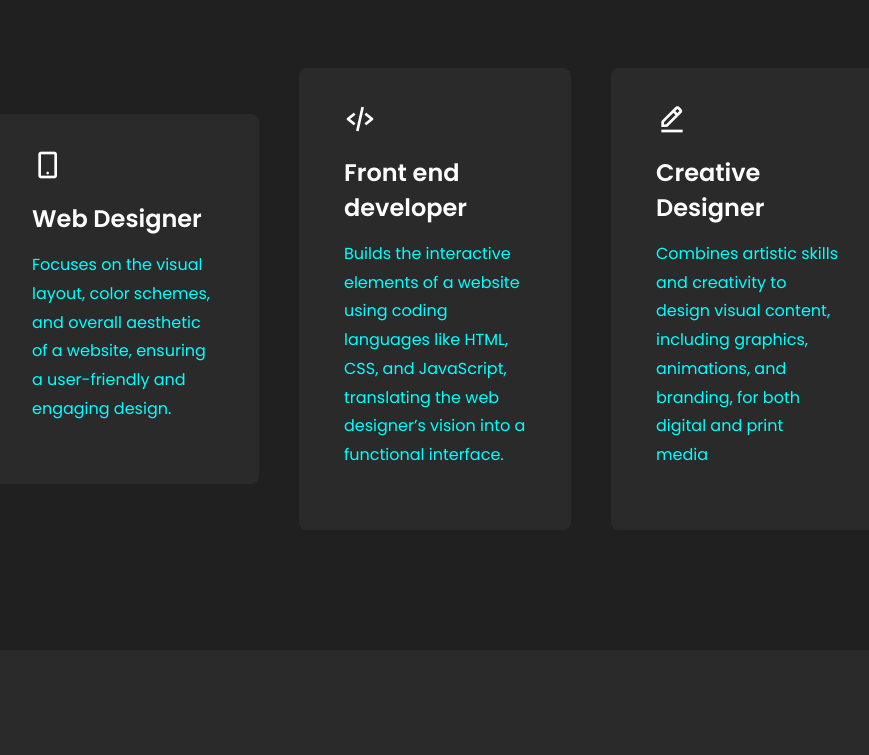
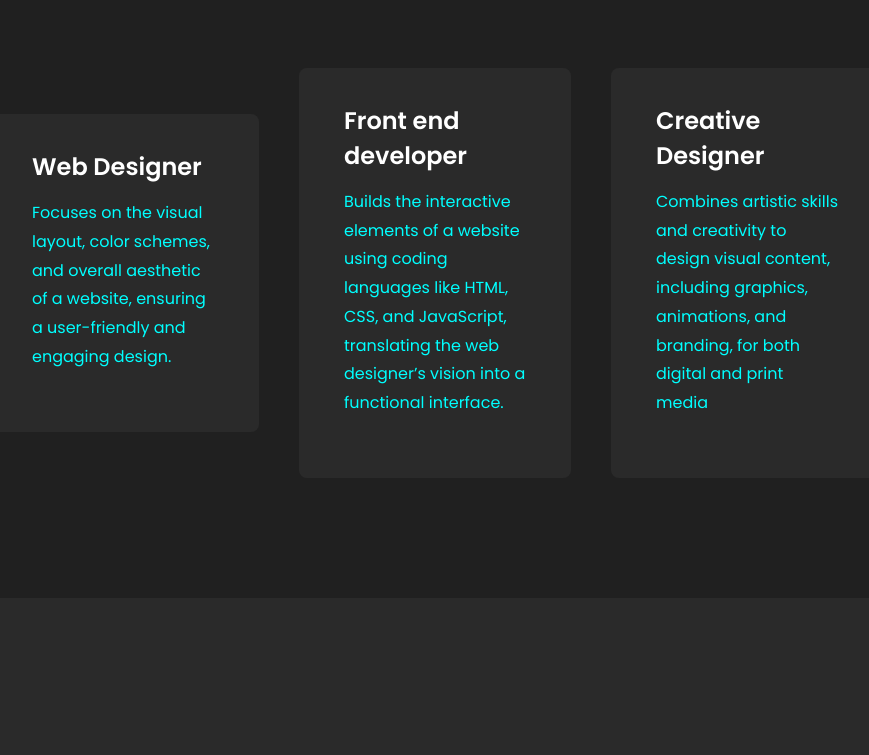
Before and after one commit to faezmhd/HexSoftware_Portfolio, a plain HTML site: page index.html in a window 1280 px wide. Shown: the part 1783-2538 px from the top of the page, without its empty margins (205-1074 px from the left). Drawn offline with nearby package versions, Linux system fonts and the light colour scheme.

Commit message:
first commit

```diff
--- a/index.html
+++ b/index.html
@@ -7,7 +7,7 @@
 	<title>Responsive Portfolio Website</title>
 	<link rel="stylesheet" type="text/css" href="css/style.css">
 
-	<link rel="stylesheet"href="https://unpkg.com/boxicons@latest/css/boxicons.min.css">
+	<link rel="stylesheet"href="css/style.css">
 </head>
 <body>
 	<header>
```
Also changed, not shown: images/about.jpeg (deleted), images/about2.jpeg (deleted).
